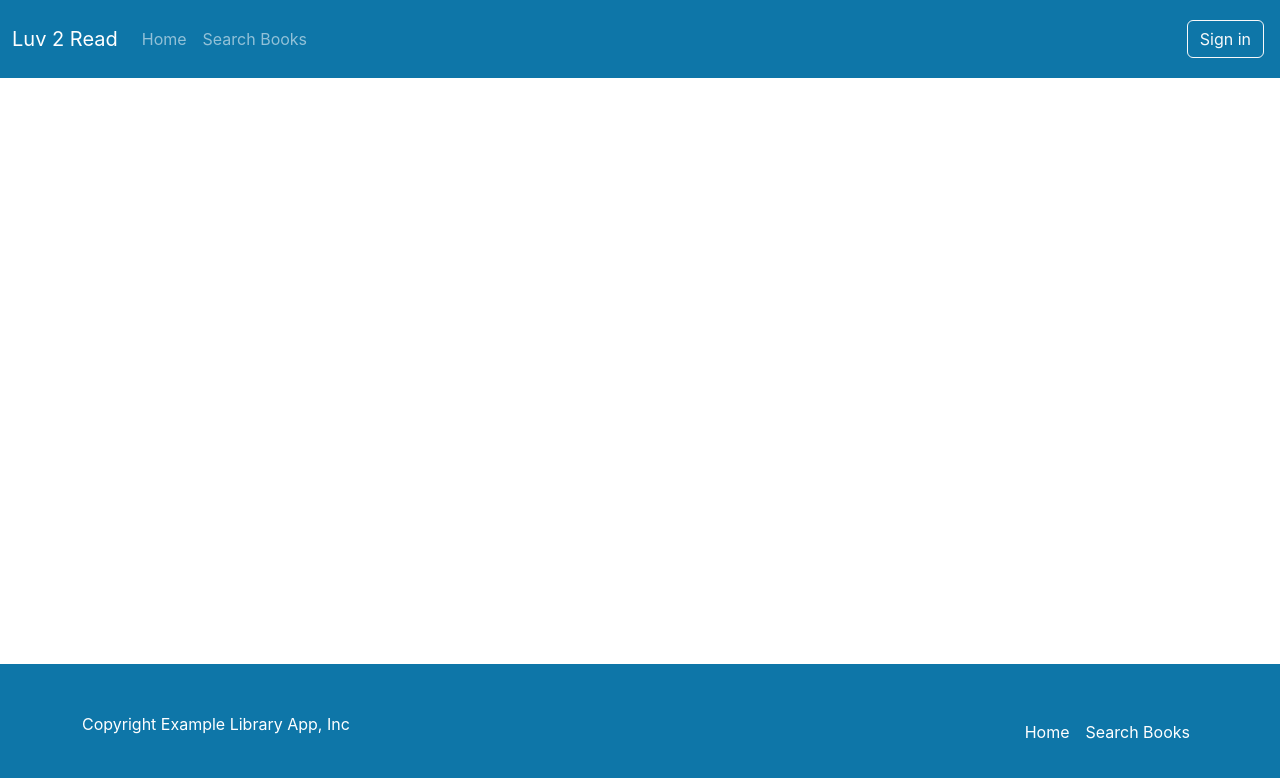
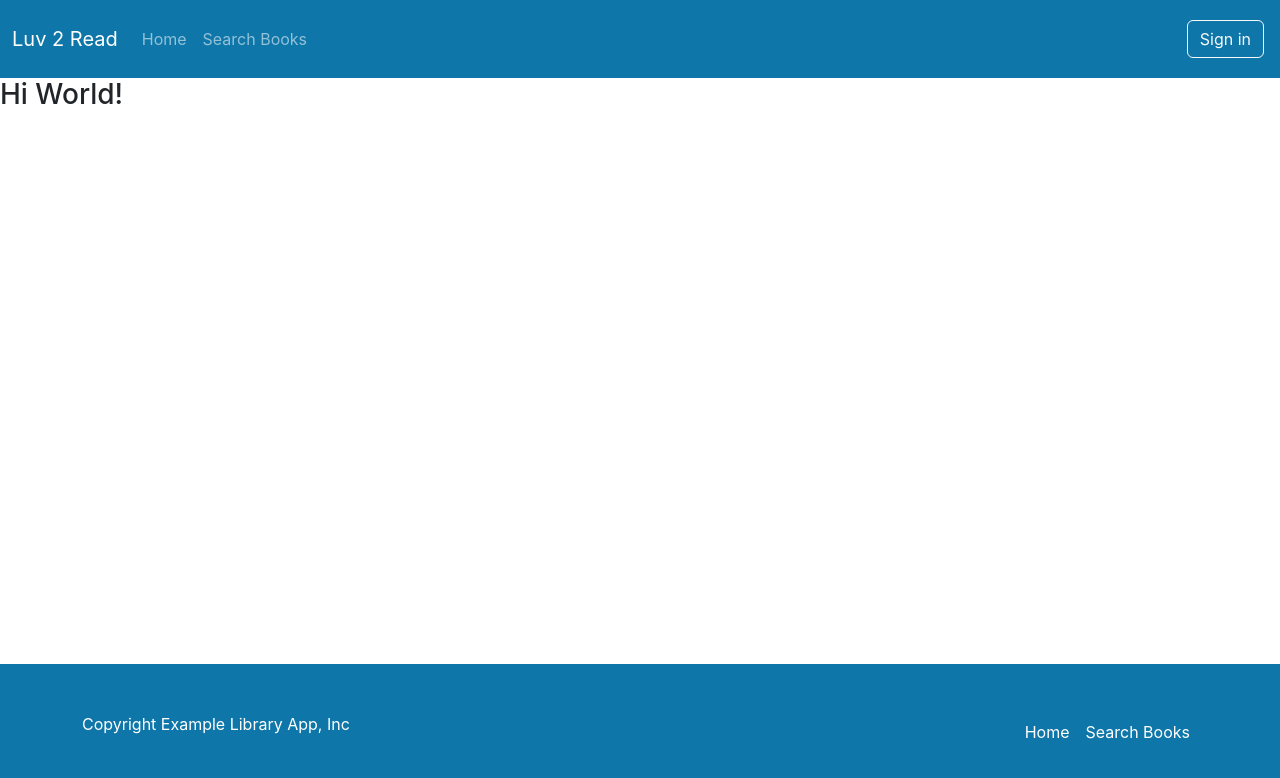
Before and after one commit to helen-tan/react-springboot-library-app, a React (Create React App) app in the folder frontend/: page /checkout/1 in a window 1280 px wide. Shown: the top 778 px of the page. Built offline with nearby package versions, Linux system fonts and the light colour scheme.

Commit message:
Created BookCheckoutPage component + route to it

```diff
--- a/frontend/src/App.tsx
+++ b/frontend/src/App.tsx
@@ -6,6 +6,8 @@ import { Footer } from './layouts/NavbarAndFooter/Footer';
 import { HomePage } from './layouts/Homepage/HomePage';
 import { SearchBooksPage } from './layouts/SearchBooksPage/SearchBooksPage';
 import { Navigate, Route, Routes } from 'react-router';
+import { BookCheckoutPage } from './layouts/BookCheckoutPage/BookCheckoutPage';
+
 
 export const App = () => {
   return (
@@ -18,6 +20,7 @@ export const App = () => {
             <Route path="/" element={<Navigate to="/home" />} /> {/*Redirect to homepage for this route*/}
             <Route path="/home" element={<HomePage />} />
             <Route path="/search" element={<SearchBooksPage />} />
+            <Route path="/checkout/:bookId" element={<BookCheckoutPage/>} />
           </Routes>
         </div>
 
--- /dev/null
+++ b/frontend/src/layouts/BookCheckoutPage/BookCheckoutPage.tsx
@@ -0,0 +1,9 @@
+import React from 'react'
+
+export const BookCheckoutPage = () => {
+  return (
+    <div >
+        <h3>Hi World!</h3>
+    </div>
+  )
+}
```
